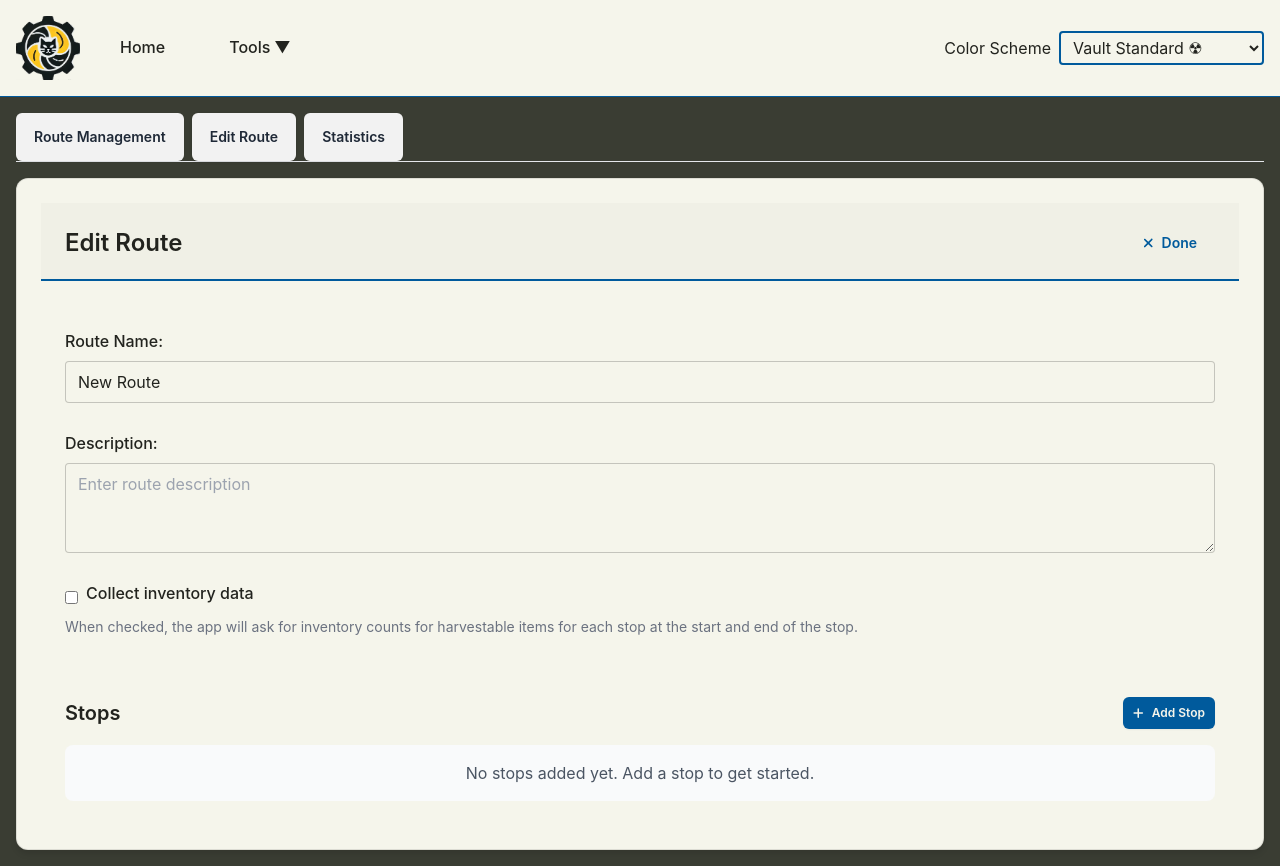
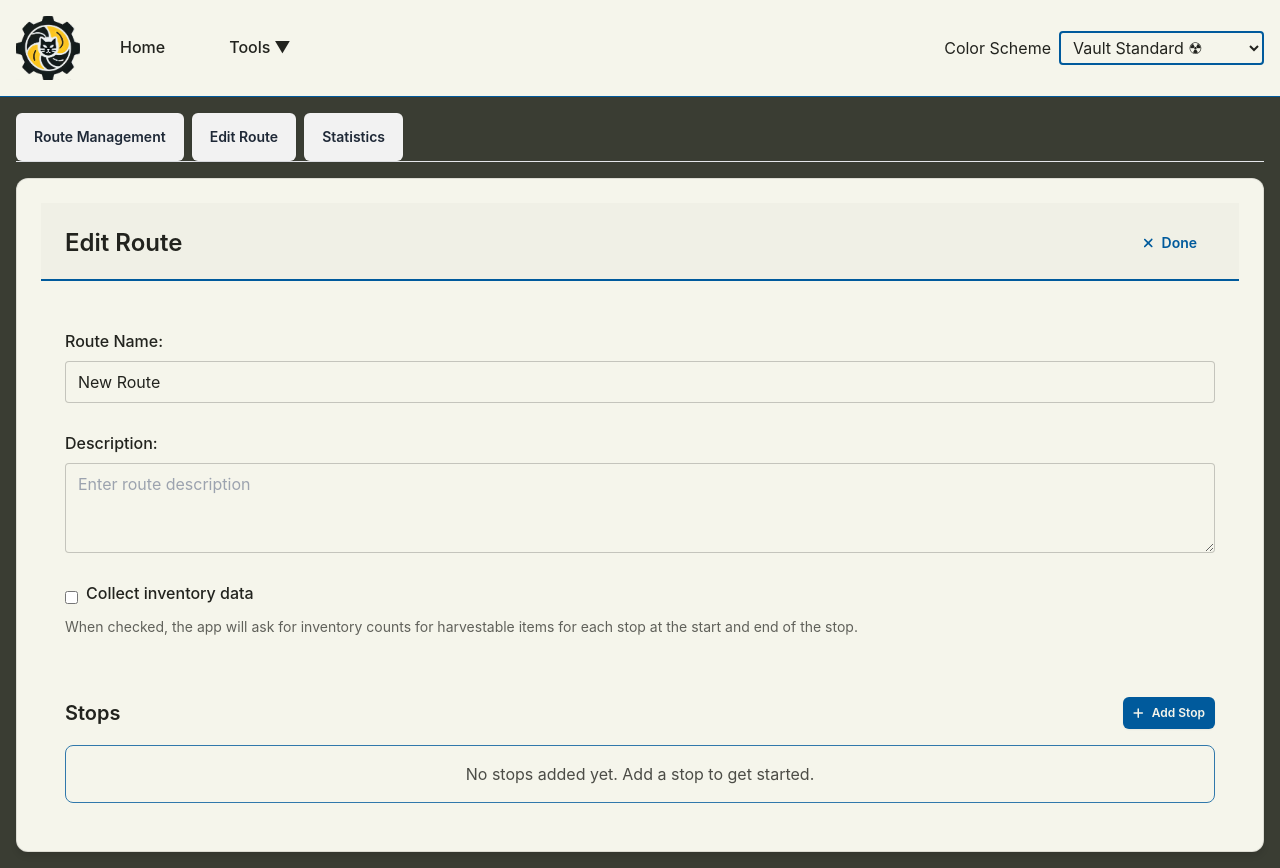
Before and after one commit to TwistedTabby/Fallout_76-Recipe-Gathering-List-Builder, a React (Vite) app: page /farming-tracker in a window 1280 px wide. Both pictures are taken after a click on the button "Create New Route". Built offline with nearby package versions, Linux system fonts and the light colour scheme.

Commit message:
Normalized styling on RouteEditor

```diff
--- a/src/components/FarmingTrackerApp.tsx
+++ b/src/components/FarmingTrackerApp.tsx
@@ -262,14 +262,16 @@ const FarmingTrackerApp: React.FC = () => {
     console.log("currentRoute:", currentRoute);
     console.log("routes:", routes);
 
-    // Create a new stop
+    // Create a new stop with a guaranteed name
     const newStop: Stop = {
       id: uuidv4(),
-      name: 'New Stop',
+      name: 'New Stop',  // Ensure this is set
       description: '',
       items: [],
       collectData: false
     };
+
+    console.log("Created new stop:", newStop);
 
     // First, check if the routeId matches the currentRoute
     if (currentRoute && (currentRoute.id === routeId)) {
--- a/src/components/RouteEditor.tsx
+++ b/src/components/RouteEditor.tsx
@@ -49,6 +49,16 @@ const RouteEditor: React.FC<RouteEditorProps> = ({
       });
     }
   }, [route]);
+
+  // Add a useEffect to log the stops when they change
+  useEffect(() => {
+    console.log('Route stops:', editedRoute.stops);
+    editedRoute.stops.forEach((stop, index) => {
+      console.log(`Stop ${index}:`, stop);
+      console.log(`Stop ${index} name:`, stop.name);
+      console.log(`Stop ${index} description:`, stop.description);
+    });
+  }, [editedRoute.stops]);
 
   // Handle name change
   const handleNameChange = (e: React.ChangeEvent<HTMLInputElement>) => {
@@ -181,7 +191,7 @@ const RouteEditor: React.FC<RouteEditorProps> = ({
             placeholder="Enter route name"
           />
           {validationError && (
-            <div className="text-red-500 mt-1 text-sm">{validationError}</div>
+            <div className="validation-error mt-1 text-sm">{validationError}</div>
           )}
         </div>
 
@@ -210,7 +220,7 @@ const RouteEditor: React.FC<RouteEditorProps> = ({
               Collect inventory data
             </label>
           </div>
-          <div className="text-sm text-gray-500 mt-1">
+          <div className="help-text text-sm mt-1">
             When checked, the app will ask for inventory counts for harvestable items for each stop at the start and end of the stop.
           </div>
         </div>
@@ -227,15 +237,23 @@ const RouteEditor: React.FC<RouteEditorProps> = ({
           </div>
 
           {editedRoute.stops.length === 0 ? (
-            <div className="p-4 text-center bg-gray-50 rounded-lg">
-              <p className="text-gray-600">No stops added yet. Add a stop to get started.</p>
+            <div className="p-4 text-center rounded-lg empty-stops-message">
+              <p>No stops added yet. Add a stop to get started.</p>
             </div>
           ) : (
             <ul className="stops-list">
-              {editedRoute.stops.map((stop, index) => (
+              {editedRoute.stops.map((stop, index) => {
+                // Check if stop name is undefined, null, or empty
+                if (!stop.name) {
+                  console.error(`Stop at index ${index} has no name:`, stop);
+                }
+
+                return (
                 <li key={stop.id} className="stop-item">
                   <div className="stop-info">
-                    <div className="stop-name">{stop.name}</div>
+                    <div className="stop-name">
+                      {stop.name || `Unnamed Stop ${index + 1}`}
+                    </div>
                     {stop.description && (
                       <div className="stop-description">{stop.description}</div>
                     )}
@@ -278,7 +296,8 @@ const RouteEditor: React.FC<RouteEditorProps> = ({
                     </button>
                   </div>
                 </li>
-              ))}
+                );
+              })}
             </ul>
           )}
         </div>
--- a/src/components/StopEditor.tsx
+++ b/src/components/StopEditor.tsx
@@ -18,7 +18,7 @@ const StopEditor: React.FC<StopEditorProps> = ({ stop, onSave, onCancel }) => {
   // Initialize with stop data or empty values
   const [editedStop, setEditedStop] = useState<Stop>({
     id: stop?.id || '',
-    name: stop?.name || '',
+    name: stop?.name || 'New Stop',
     description: stop?.description || '',
     items: stop?.items || [],
     collectData: stop?.collectData || false
@@ -45,6 +45,12 @@ const StopEditor: React.FC<StopEditorProps> = ({ stop, onSave, onCancel }) => {
         nameInputRef.current.select();
       }
     }
+  }, []);
+
+  // Log the initial stop data
+  useEffect(() => {
+    console.log("StopEditor initialized with stop:", stop);
+    console.log("editedStop:", editedStop);
   }, []);
 
   // Handle name change
--- a/src/index.css
+++ b/src/index.css
@@ -355,7 +355,7 @@ body {
   list-style: none;
   padding: 0;
   margin: 0;
-  border: 1px solid rgba(0, 0, 0, 0.1);
+  border: 1px solid var(--secondary-accent);
   border-radius: 0.5rem;
   overflow: hidden;
 }
@@ -365,8 +365,8 @@ body {
   justify-content: space-between;
   align-items: center;
   padding: 0.75rem 1rem;
-  border-bottom: 1px solid rgba(0, 0, 0, 0.1);
-  background-color: rgba(0, 0, 0, 0.02);
+  border-bottom: 1px solid var(--secondary-accent);
+  background-color: var(--light-contrast);
 }
 
 .stop-item:last-child {
@@ -380,11 +380,20 @@ body {
 .stop-name {
   font-weight: 500;
   margin-bottom: 0.25rem;
+  color: var(--dark-contrast);
 }
 
 .stop-description {
   font-size: 0.875rem;
-  color: rgba(0, 0, 0, 0.6);
+  color: var(--dark-contrast);
+  opacity: 0.7;
+  margin-bottom: 0.25rem;
+}
+
+.stop-item-count {
+  font-size: 0.75rem;
+  color: var(--secondary-accent);
+  font-weight: 500;
 }
 
 .stop-actions {
@@ -697,3 +706,22 @@ button[style*="background-color: var(--activeButtonBg)"] {
   border-color: var(--main-accent) !important;
   box-shadow: 0 0 0 2px rgba(var(--main-accent-rgb), 0.25) !important;
 }
+
+.empty-stops-message {
+  background-color: var(--light-contrast);
+  border: 1px solid var(--secondary-accent);
+  opacity: 0.8;
+}
+
+.empty-stops-message p {
+  color: var(--dark-contrast);
+}
+
+.validation-error {
+  color: var(--actionNegative);
+}
+
+.help-text {
+  color: var(--dark-contrast);
+  opacity: 0.7;
+}
```
